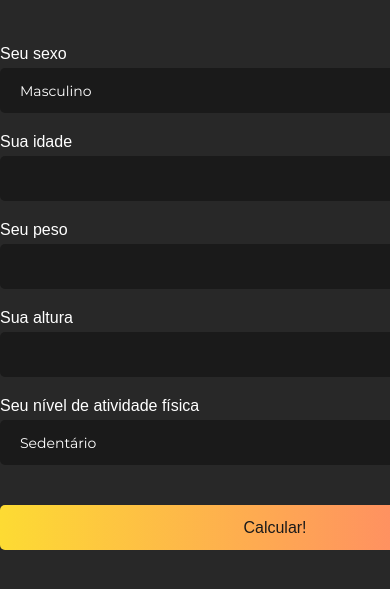
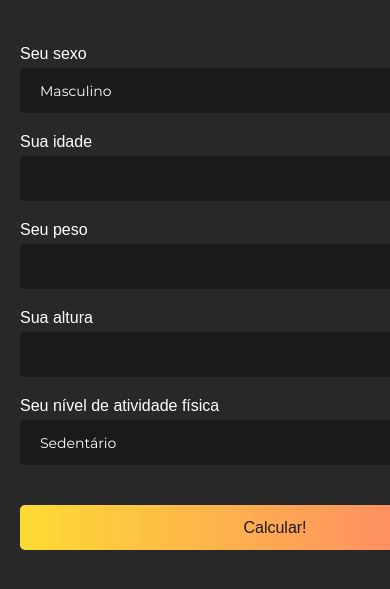
Before and after one commit to lucasellery/getkkcal, a website: page index.html in a window 390 px wide. Shown: the part 105-694 px from the top of the page. Drawn offline with Linux system fonts and the light colour scheme.

Commit message:
ajustado padding na responsividade

```diff
--- a/assets/css/styles.css
+++ b/assets/css/styles.css
@@ -101,3 +101,9 @@ header {
 .result-content ul li strong {
   color: #FF7373;
 }
+
+@media (max-width: 600px) {
+  .container {
+    padding: 0 20px;
+  }
+}
```
